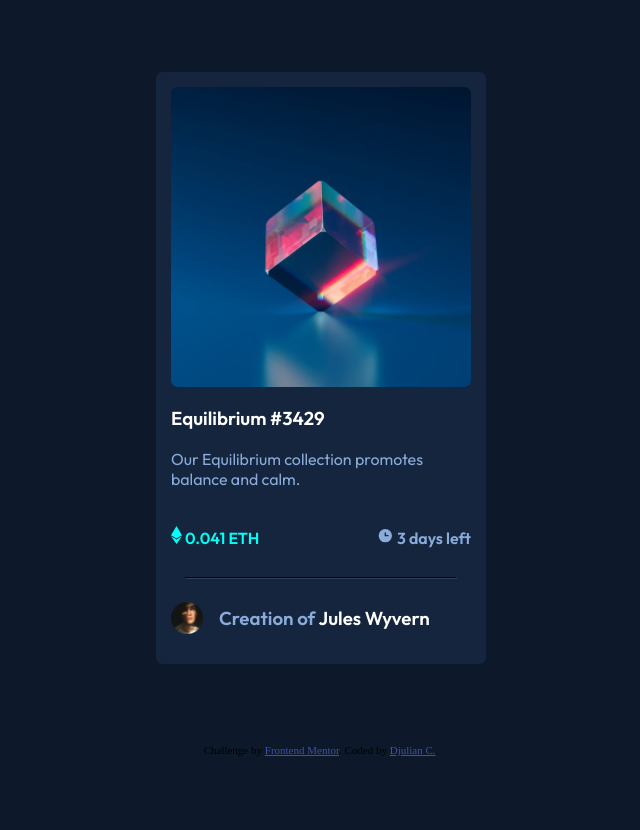
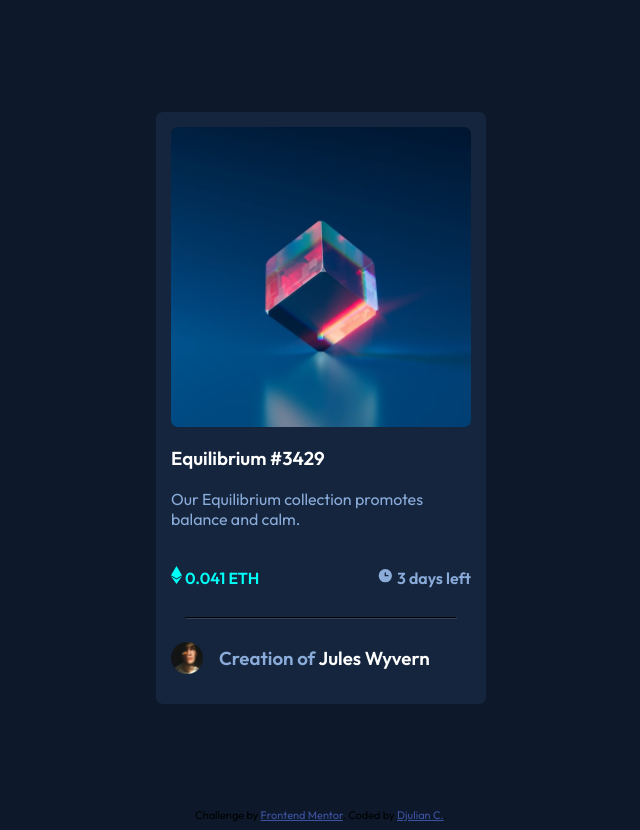
Before and after one commit to juliancamprr/nft-preview-component, a plain HTML site: page index.html in a window 1280 px wide. Shown: the whole page, without its empty margins (319-959 px from the left). Before the commit the page ends 800 px from the top, so only its background shows below. Drawn offline with Linux system fonts and the light colour scheme.

Commit message:
Add files via upload

```diff
--- a/index.html
+++ b/index.html
@@ -13,11 +13,11 @@
     @import url('https://fonts.googleapis.com/css2?family=Outfit:wght@300;400;600&display=swap');
 
     footer {
+      font-family: "Outfit";
       display: flex;
       justify-content: center;
       align-items: center;
       text-align: center;
-      margin-top: 1em;
     }
 
     .attribution { font-size: 11px; text-align: center; }
@@ -32,7 +32,7 @@
       justify-content: center;
       align-items: center;
       text-align: center;
-      height: 90vh;
+      min-height: 100vh;
     }
 
     .card {
@@ -132,7 +132,6 @@
   </div>
 
   <footer>
-
     <div class="attribution">
       Challenge by <a href="https://www.frontendmentor.io?ref=challenge" target="_blank">Frontend Mentor</a>.
       Coded by <a href="#">Djulian C.</a>.
```
